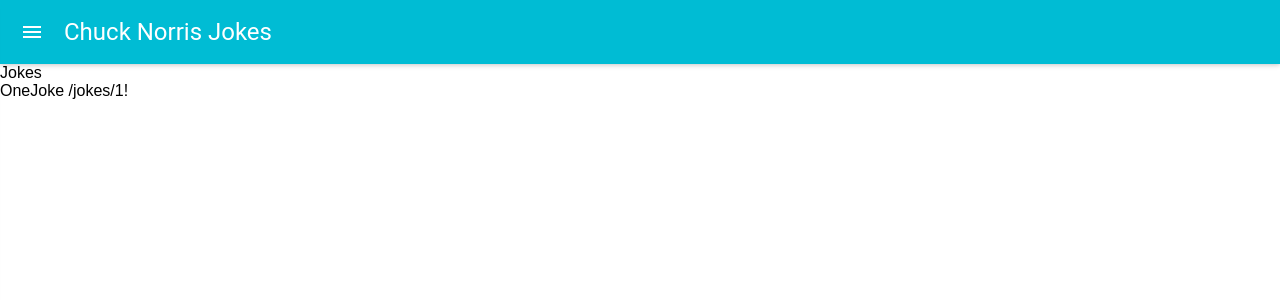
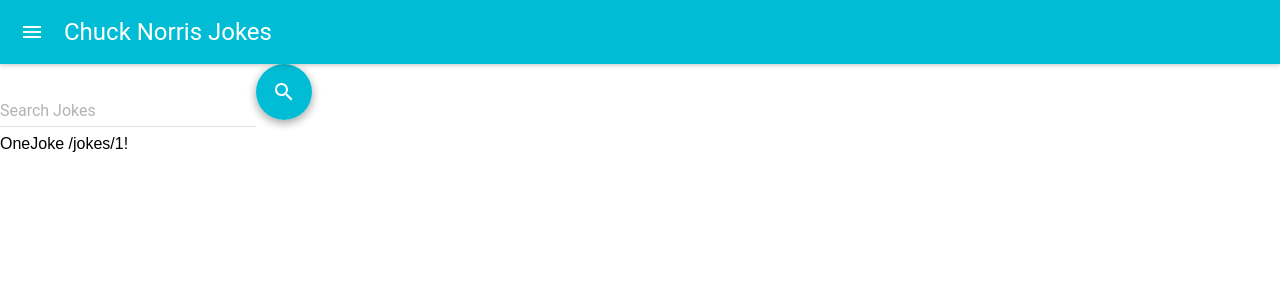
Before and after one commit to bleachedTiger/chuck_norris, a React (Create React App) app in the folder chuck_norris/: page /jokes/1 in a window 1280 px wide. Shown: the top 300 px of the page. Built offline with nearby package versions, Linux system fonts and the light colour scheme; no server answers.

Commit message:
added search feature to jokes page

```diff
--- a/chuck_norris/src/App.js
+++ b/chuck_norris/src/App.js
@@ -1,16 +1,12 @@
 import React, { Component } from 'react';
 import { Route } from 'react-router-dom';
-import axios from 'axios';
 import Header from './components/Header';
 import Home from './components/Home';
 import Categories from './components/Categories';
 import Jokes from './components/Jokes';
 
 class App extends Component {
-  componentDidMount() {
-    axios.get('https://api.chucknorris.io/jokes/categories')
-      .then(res => console.log('joke categories: ', res.data));
-  }
+
 
   render() {
     return (
--- a/chuck_norris/src/components/Categories.js
+++ b/chuck_norris/src/components/Categories.js
@@ -1,9 +1,23 @@
-import React from 'react';
+import React, { Component } from 'react';
 
-const Categories = () => (
-  <div>
-    Categories
-  </div>
-);
+import axios from 'axios';
+
+
+class Categories extends Component {
+
+  componentDidMount() {
+    axios.get('https://api.chucknorris.io/jokes/categories')
+      .then(res => console.log('joke categories: ', res.data))
+      .catch(err => console.error(err));
+  }
+
+  render() {
+    return (
+      <div>
+        Categories
+      </div>
+    );
+  }
+}
 
 export default Categories;
--- a/chuck_norris/src/components/Header.js
+++ b/chuck_norris/src/components/Header.js
@@ -10,7 +10,6 @@ class Header extends Component {
     this.handleClick = this.handleClick.bind(this);
   }
   onMenuClick() {
-    console.log('toggle drawer');
     this.setState({ open: !this.state.open });
   }
 
--- a/chuck_norris/src/components/Home.js
+++ b/chuck_norris/src/components/Home.js
@@ -4,7 +4,8 @@ import axios from 'axios';
 class Home extends Component {
   componentDidMount() {
     axios.get('https://api.chucknorris.io/jokes/random')
-      .then(res => console.log('Chuck Norris random joke -> ', res.data.value, res));
+      .then(res => console.log('Chuck Norris random joke -> ', res.data.value, res))
+      .catch(err => console.error(err));
   }
 
   render () {
--- a/chuck_norris/src/components/Jokes.js
+++ b/chuck_norris/src/components/Jokes.js
@@ -1,12 +1,41 @@
-import React from 'react';
+import React, { Component } from 'react';
 import { Route } from 'react-router-dom';
+import axios from 'axios';
+import { TextField, FloatingActionButton } from 'material-ui';
 import OneJoke from './OneJoke';
+import ContentSearch from 'material-ui/svg-icons/action/search';
 
-const Jokes = () => (
-  <div>
-    Jokes
-    <Route path='/jokes/:id' component={OneJoke} />
-  </div>
-);
+class Jokes extends Component {
+  constructor(props) {
+    super(props);
+    this.state = ({ query: '' });
+    this.fetchJokes = this.fetchJokes.bind(this);
+  }
+
+  fetchJokes(query) {
+    axios.get(`https://api.chucknorris.io/jokes/search?query=${query}`)
+      .then(res => {
+        console.log('do something with jokes: ', res);
+      })
+      .catch(err => console.error(err));
+  }
+
+  render() {
+    return (
+      <div>
+        <TextField
+          id='query'
+          hintText='Search Jokes'
+          value={this.state.query}
+          onChange={(e) => this.setState({ query: e.target.value })}
+        />
+        <FloatingActionButton onClick={() => this.fetchJokes(this.state.query)}>
+          <ContentSearch />
+        </FloatingActionButton>
+        <Route path='/jokes/:id' component={OneJoke} />
+      </div>
+    );
+  }
+}
 
 export default Jokes;
```
